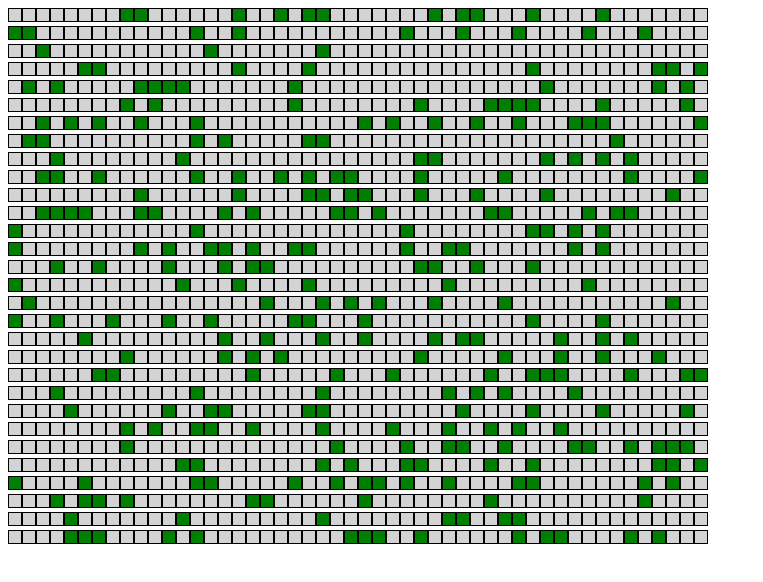
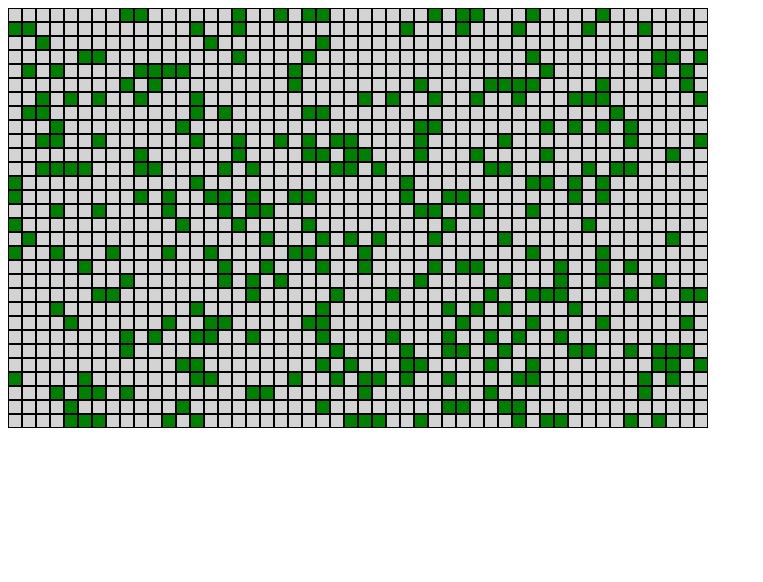
Before and after one commit to ananasij/Game-of-Life, a React app: page / in a window 1280 px wide. Shown: the top 582 px of the page, without its empty margins (0-763 px from the left). Built offline with nearby package versions, Linux system fonts and the light colour scheme.

Commit message:
Small code clean-ups

```diff
--- a/app/src/components/Grid.jsx
+++ b/app/src/components/Grid.jsx
@@ -15,21 +15,22 @@ class Grid extends React.Component {
     }
 
     initGrid() {
-        const initPopulation = (this.state.width * this.state.height) / 5;
+        const { width, height } = this.state;
+        const initialPopulation = (width * height) / 5;
         let x;
         let y;
         let count = 0;
         const grid = [];
 
-        for (let i = 0; i < this.state.height; i += 1) {
+        for (let i = 0; i < height; i += 1) {
             grid[i] = [];
-            for (let j = 0; j < this.state.width; j += 1) {
+            for (let j = 0; j < width; j += 1) {
                 grid[i][j] = 0;
             }
         }
-        while (count < initPopulation) {
-            x = Math.floor(Math.random() * this.state.width);
-            y = Math.floor(Math.random() * this.state.height);
+        while (count < initialPopulation) {
+            x = Math.floor(Math.random() * width);
+            y = Math.floor(Math.random() * height);
             if (!grid[y][x]) {
                 grid[y][x] = 1;
                 count += 1;
@@ -44,11 +45,7 @@ class Grid extends React.Component {
         for (let i = 0; i < this.state.height; i += 1) {
             const row = [];
             for (let j = 0; j < this.state.width; j += 1) {
-                if (this.state.currentGrid[i][j]) {
-                    row.push(<div className="grid-cell grid-cell-alive" />);
-                } else {
-                    row.push(<div className="grid-cell grid-cell-dead" />);
-                }
+                row.push(<div className={'grid-cell'.concat((this.state.currentGrid[i][j] ? ' grid-cell-alive' : ' grid-cell-dead'))} />);
             }
             renderedGrid.push(<div className="grid-row">{row}</div>);
         }
--- a/app/styles/main.scss
+++ b/app/styles/main.scss
@@ -1,6 +1,7 @@
 $cell-size: 12px;
 
 .grid-row {
+  @extend .clearfix;
   margin: 0;
   padding: 0;
 }
@@ -14,7 +15,8 @@ $cell-size: 12px;
     color: rgb(0,0,0);
   }
   margin: 0;
-  display: inline-block;
+  display: block;
+  float: left;
 }
 
 .grid-cell-alive {
@@ -23,3 +25,11 @@ $cell-size: 12px;
 .grid-cell-dead {
   background-color: lightgrey;
 }
+
+.clearfix:after {
+  content: ".";
+  visibility: hidden;
+  display: block;
+  height: 0;
+  clear: both;
+}
```
